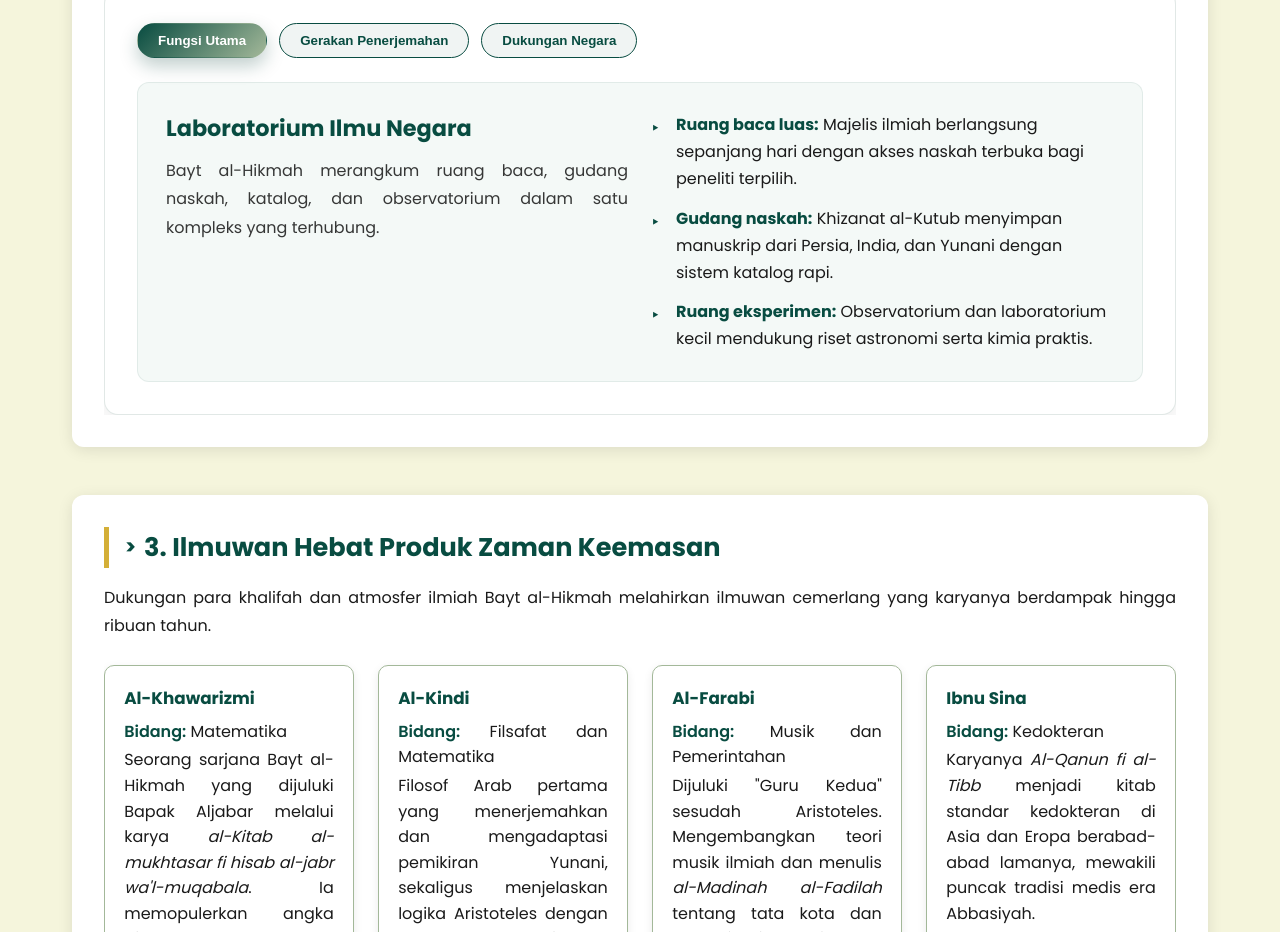
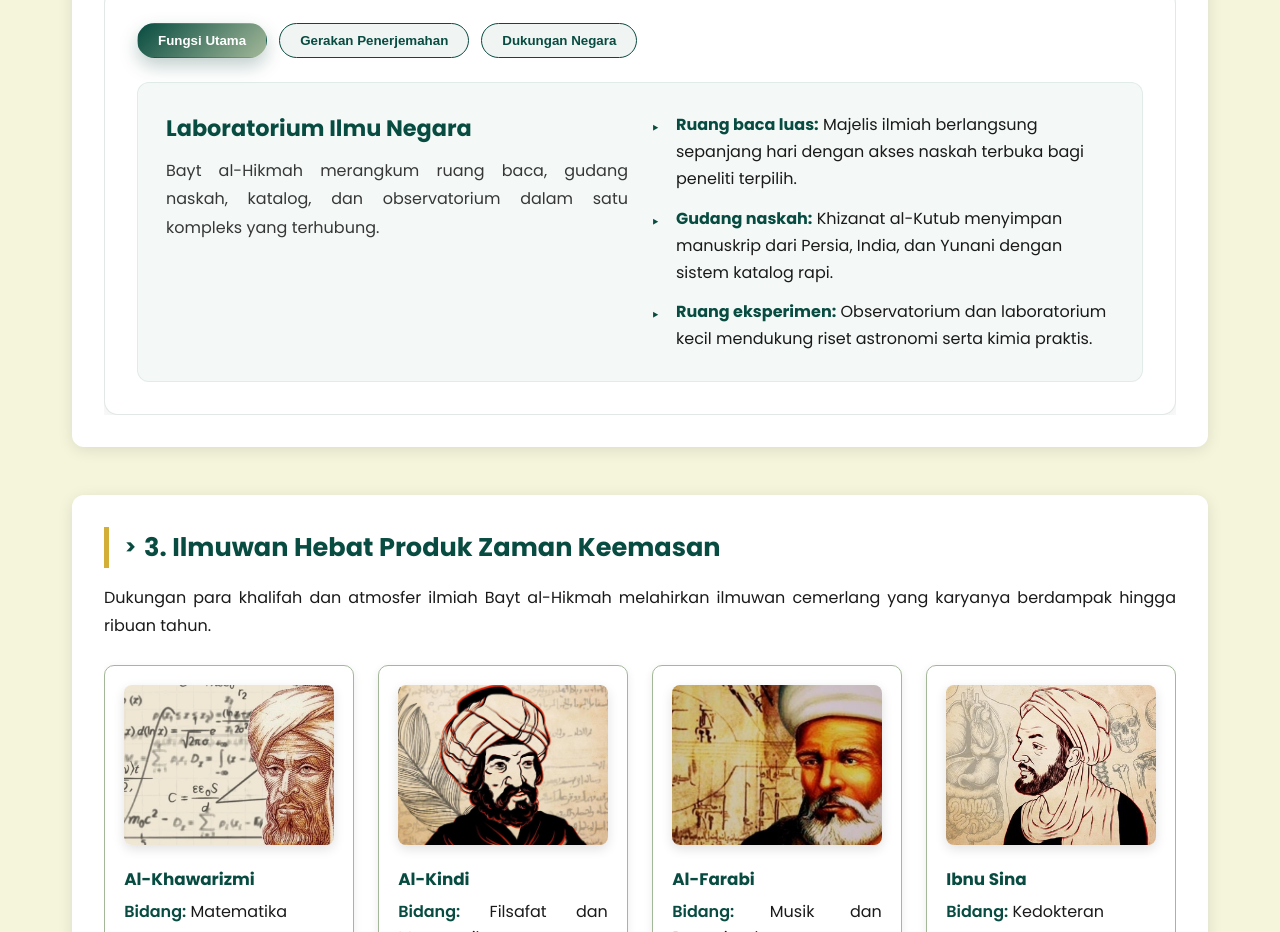
Before and after one commit to imamkmng/web-daulah, a website: page views/infografis.html in a window 1280 px wide. Shown: the part 1868-2800 px from the top of the page. Drawn offline with Linux system fonts and the light colour scheme.

Commit message:
perbaikan-fix

```diff
--- a/views/infografis.html
+++ b/views/infografis.html
@@ -450,6 +450,21 @@
             line-height: 1.6;
         }
 
+        .scientist-photo {
+            width: 100%;
+            height: 160px;
+            object-fit: cover;
+            border-radius: 8px;
+            margin-bottom: 0.8rem;
+            box-shadow: 0 4px 12px rgba(0, 0, 0, 0.12);
+        }
+
+        .scientist-note {
+            margin-top: 1rem;
+            font-size: 0.95rem;
+            color: rgba(0, 0, 0, 0.75);
+        }
+
         /* Map Container */
         .map-container {
             position: relative;
@@ -877,7 +892,7 @@
 
     <main>
         <section class="hero">
-            <h1>Puncak Keemasan Ilmu Abbasiyah</h1>
+            <h1>Infografis Puncak Keemasan Ilmu Abbasiyah</h1>
             <p>Masa Daulah Abbasiyah, khususnya di Baghdad, dikenang sebagai zaman keemasan ilmu pengetahuan. Puncak peradaban ini lahir dari proyek intelektual berkelanjutan yang ditopang stabilitas negara serta visi para pemimpin yang mencintai ilmu.</p>
         </section>
 
@@ -980,26 +995,31 @@
                 <p>Dukungan para khalifah dan atmosfer ilmiah Bayt al-Hikmah melahirkan ilmuwan cemerlang yang karyanya berdampak hingga ribuan tahun.</p>
                 <div class="scientist-grid">
                     <div class="scientist-card">
+                        <img src="/gambar/Muhammad-ibn-Musa-Al-Khwarizmi-Tokoh-Ilmuwan-Islam.jpeg" alt="Ilustrasi Al-Khawarizmi" class="scientist-photo">
                         <h4>Al-Khawarizmi</h4>
                         <p><strong>Bidang:</strong> Matematika</p>
                         <p>Seorang sarjana Bayt al-Hikmah yang dijuluki Bapak Aljabar melalui karya <em>al-Kitab al-mukhtasar fi hisab al-jabr wa'l-muqabala</em>. Ia memopulerkan angka Hindu-Arab dan namanya melahirkan istilah "algoritma".</p>
                     </div>
                     <div class="scientist-card">
+                        <img src="/gambar/alkindi-infografis.jpeg" alt="Ilustrasi Al-Kindi" class="scientist-photo">
                         <h4>Al-Kindi</h4>
                         <p><strong>Bidang:</strong> Filsafat dan Matematika</p>
                         <p>Filosof Arab pertama yang menerjemahkan dan mengadaptasi pemikiran Yunani, sekaligus menjelaskan logika Aristoteles dengan bahasa Arab yang jelas.</p>
                     </div>
                     <div class="scientist-card">
+                        <img src="/gambar/alfarabi-infografis.jpg" alt="Ilustrasi Al-Farabi" class="scientist-photo">
                         <h4>Al-Farabi</h4>
                         <p><strong>Bidang:</strong> Musik dan Pemerintahan</p>
                         <p>Dijuluki "Guru Kedua" sesudah Aristoteles. Mengembangkan teori musik ilmiah dan menulis <em>al-Madinah al-Fadilah</em> tentang tata kota dan kepemimpinan adil.</p>
                     </div>
                     <div class="scientist-card">
+                        <img src="/gambar/ilustrasi-ibnu-sinadokter.jpeg" alt="Ilustrasi Ibnu Sina" class="scientist-photo">
                         <h4>Ibnu Sina</h4>
                         <p><strong>Bidang:</strong> Kedokteran</p>
                         <p>Karyanya <em>Al-Qanun fi al-Tibb</em> menjadi kitab standar kedokteran di Asia dan Eropa berabad-abad lamanya, mewakili puncak tradisi medis era Abbasiyah.</p>
                     </div>
                 </div>
+                <p class="scientist-note">Keempat tokoh ini hanya sebagian kecil dari para ilmuwan yang bersinar pada masa Abbasiyah. Kamu bisa menjelajahi daftar lengkapnya dan kisah mereka di halaman tokoh penggerak ilmu berikutnya.</p>
             </div>
         </div>
         <div class="infographic-section" data-section="4">
```
Also changed, not shown: gambar/Muhammad-ibn-Musa-Al-Khwarizmi-Tokoh-Ilmuwan-Islam.jpeg (added), gambar/alfarabi-infografis.jpg (added), gambar/alkindi-infografis.jpeg (added).
